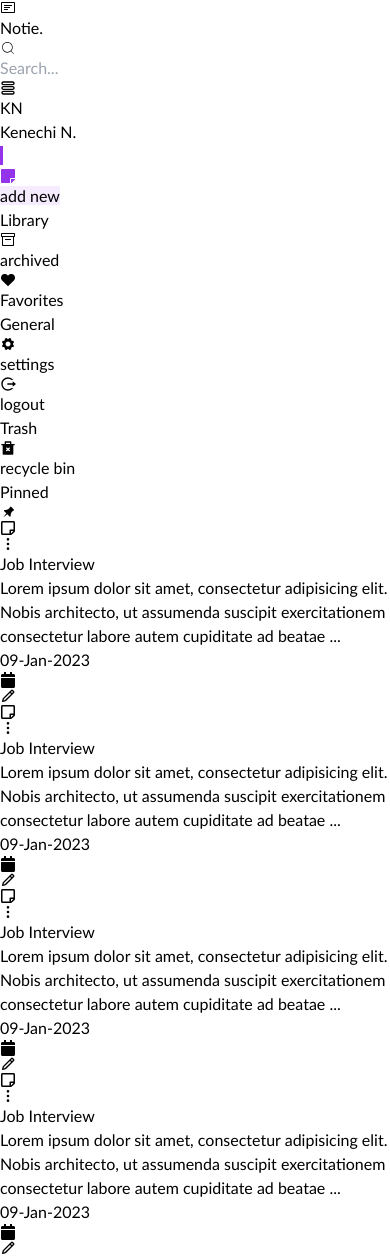
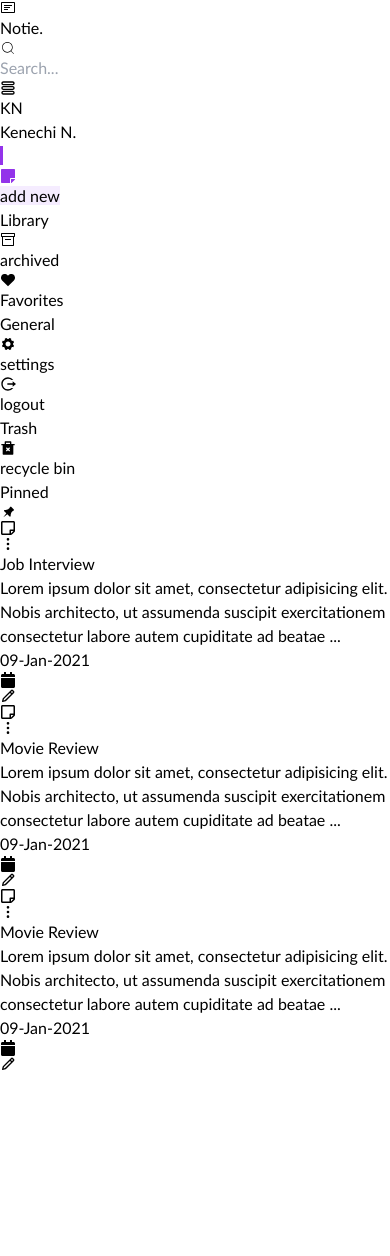
Before and after one commit to nsudekenechi/Notie, a React (Vite) app: page /dashboard in a window 390 px wide. After the commit the page ends 1072 px from the top, so only its background shows below. Built offline with nearby package versions, Linux system fonts and the light colour scheme.

Commit message:
Fixed Clickable function on Notes

```diff
--- a/src/components/Note.jsx
+++ b/src/components/Note.jsx
@@ -2,33 +2,52 @@ import { BiPencil } from "react-icons/bi";
 import { FaRegStickyNote, FaCalendar } from "react-icons/fa";
 import { HiOutlineDotsVertical } from "react-icons/hi";
 import PropTypes from "prop-types";
-export const Note = ({ title, subtitle, date, color }) => {
+import { useOption } from "../hooks/customStyle";
+import { motion } from "framer-motion";
+export const Note = ({ data, handleClick }) => {
   const count = 20;
+  const { show, toggleShow } = useOption();
+  const bg = "bg-" + data.color + "/20";
+  const circle = "bg-" + data.color;
+  const outline = "outline-" + data.color;
+
   return (
     <div
-      className={`col-span-1 text-white  p-5 rounded-br-[50px] rounded-2xl ${color[0]}`}
+      className={` col-span-1 text-white  p-5 rounded-br-[50px] rounded-2xl ${bg} ${
+        data.isClicked ? `outline outline-1 ${outline}` : ""
+      }`}
+      onClick={() => handleClick(data.id, "isClicked")}
     >
       <div className="flex justify-between items-center mb-3">
         <FaRegStickyNote className="text-3xl " />
-        <HiOutlineDotsVertical className="text-xl" />
+        <motion.div
+          onClick={toggleShow}
+          className={"rounded-full w-6 h-6 flex justify-center items-center "}
+          initial={{ backgroundColor: "rgba(0,0,0,0)" }}
+          animate={{
+            backgroundColor: !show ? "rgba(0,0,0,0)" : "rgba(0,0,0,.2)",
+          }}
+        >
+          <HiOutlineDotsVertical className="text-sm" />
+        </motion.div>
       </div>
-      <h1 className="text-xl font-bold ">{title}</h1>
+      <h1 className="text-xl font-bold ">{data.title}</h1>
       <p className="text-sm my-3">
         {/* Specifying Number of words to spit out i.e 20 words */}
-        {subtitle.split(" ").length < count
-          ? subtitle
-          : subtitle
+        {data.subtitle.split(" ").length < count
+          ? data.subtitle
+          : data.subtitle
               .split(" ")
               .map((item, index) => (index < count ? item : null))
               .join(" ") + "..."}
       </p>
       <div className="flex justify-between items-center">
         <p className="text-xs italic flex items-center gap-x-2">
-          {date}
+          {data.date}
           <FaCalendar />
         </p>
         <div
-          className={`w-8 h-8 ${color[1]} shadow-lg rounded-full flex justify-center items-center`}
+          className={`w-8 h-8 shadow-lg rounded-full flex justify-center items-center  ${circle}`}
         >
           <BiPencil />
         </div>
@@ -37,8 +56,6 @@ export const Note = ({ title, subtitle, date, color }) => {
   );
 };
 Note.propTypes = {
-  title: PropTypes.string,
-  subtitle: PropTypes.string,
-  date: PropTypes.string,
-  color: PropTypes.array,
+  data: PropTypes.object,
+  handleClick: PropTypes.func,
 };
--- a/src/hooks/FormValidation.js
+++ b/src/hooks/FormValidation.js
@@ -0,0 +1,16 @@
+import { useForm } from "react-hook-form"
+
+import { yupResolver } from "@hookform/resolvers/yup"
+export const useFormValidation = (schema) => {
+
+    const { register, handleSubmit, reset, formState: { errors } } = useForm({
+        resolver: yupResolver(schema)
+    });
+
+
+
+    const onSubmit = () => {
+        reset();
+    }
+    return { register, handleSubmit, onSubmit, errors }
+}
--- a/src/hooks/customStyle.js
+++ b/src/hooks/customStyle.js
@@ -1,7 +1,5 @@
 import { useState } from "react"
-import { useForm } from "react-hook-form"
 
-import { yupResolver } from "@hookform/resolvers/yup"
 
 // Custom Hook for switching dark/light mode
 export const useStyle = () => {
@@ -62,16 +60,35 @@ export const useAnimateSlide = () => {
     return { slide, onSlide, slideAnimation }
 }
 
-export const useFormValidation = (schema) => {
-
-    const { register, handleSubmit, reset, formState: { errors } } = useForm({
-        resolver: yupResolver(schema)
-    });
 
 
+export const useOption = () => {
+    const [show, setShow] = useState(false);
 
-    const onSubmit = () => {
-        reset();
+    const toggleShow = () => {
+        setShow(!show)
     }
-    return { register, handleSubmit, onSubmit, errors }
+    return { show, toggleShow }
 }
+
+export const useNote = (data) => {
+    // Spreading the items coming from the data, so we can add our own custom properties
+    const [notes, setNotes] = useState(
+        [...data].map((item) => ({ ...item, isClicked: false }))
+    );
+    const handleClick = (id, prop) => {
+        const newNotes = [...notes].map((item) => {
+
+            if (item.id === id) {
+                item[prop] = !item[prop];
+            } else {
+                item[prop] = false
+            }
+
+            return item;
+        });
+        setNotes(newNotes);
+    };
+
+    return { notes, handleClick }
+}
--- /dev/null
+++ b/src/hooks/data.js
@@ -0,0 +1,27 @@
+export const notesData = [
+    {
+        id: 1,
+        title: "Job Interview",
+        subtitle:
+            "Lorem ipsum dolor sit amet, consectetur adipisicing elit. Nobis architecto, ut assumenda suscipit exercitationem consectetur labore autem cupiditate ad beatae vitae omnis inventore ratione accusamus, similique iste odio doloribus! Recusandae?",
+        color: "red-500",
+        date: "09-Jan-2021"
+    },
+
+    {
+        id: 2,
+        title: "Movie Review",
+        subtitle:
+            "Lorem ipsum dolor sit amet, consectetur adipisicing elit. Nobis architecto, ut assumenda suscipit exercitationem consectetur labore autem cupiditate ad beatae vitae omnis inventore ratione accusamus, similique iste odio doloribus! Recusandae?",
+        color: "green-500",
+        date: "09-Jan-2021"
+    },
+    {
+        id: 3,
+        title: "Movie Review",
+        subtitle:
+            "Lorem ipsum dolor sit amet, consectetur adipisicing elit. Nobis architecto, ut assumenda suscipit exercitationem consectetur labore autem cupiditate ad beatae vitae omnis inventore ratione accusamus, similique iste odio doloribus! Recusandae?",
+        color: "red-500",
+        date: "09-Jan-2021"
+    },
+];
--- a/src/pages/Dashboard.jsx
+++ b/src/pages/Dashboard.jsx
@@ -6,14 +6,21 @@ import { RiLogoutCircleRLine, RiDeleteBin2Fill } from "react-icons/ri";
 import { IoIosSettings } from "react-icons/io";
 import { VscArchive, VscHeartFilled } from "react-icons/vsc";
 import { motion } from "framer-motion";
-import { useInput } from "../hooks/customStyle";
+import { useInput, useNote } from "../hooks/customStyle";
 import { DashboardNavLink } from "../components/DashboardNavLink";
 import { Note } from "../components/Note";
+import { notesData } from "../hooks/data";
 export const Dashboard = () => {
-  const { focus, onBlur, onFocus } = useInput();
+  const { onBlur, onFocus } = useInput();
+  const { notes, handleClick } = useNote(notesData);
+  const selected = notes.some((item) => item.isClicked);
+  const readConStyle = {
+    translateX: selected ? 0 : "100vw",
+    borderRadius: selected ? "40px" : "0px",
+  };
   return (
     <div className=" ">
-      <header className="h-[10vh] grid grid-cols-6 content-center py-5 bg-white px-10 ">
+      <header className="h-[10vh] sticky shadow-sm z-10 top-0 grid grid-cols-6 content-center py-5 bg-white px-10 ">
         <div className="col-span-1 flex">
           <Logo />
         </div>
@@ -93,42 +100,23 @@ export const Dashboard = () => {
             <TiPin className="text-purple-600 relative -top-1" />
           </div>
 
-          <div className="grid grid-cols-1 md:grid-cols-2 lg:grid-cols-4 gap-5 md:px-10">
-            <Note
-              title={"Job Interview "}
-              subtitle={
-                "Lorem ipsum dolor sit amet, consectetur adipisicing elit. Nobis architecto, ut assumenda suscipit exercitationem consectetur labore autem cupiditate ad beatae vitae omnis inventore ratione accusamus, similique iste odio doloribus! Recusandae?"
-              }
-              date={"09-Jan-2023"}
-              color={["bg-red-500/20", "bg-red-500"]}
-            />
-
-            <Note
-              title={"Job Interview "}
-              subtitle={
-                "Lorem ipsum dolor sit amet, consectetur adipisicing elit. Nobis architecto, ut assumenda suscipit exercitationem consectetur labore autem cupiditate ad beatae vitae omnis inventore ratione accusamus, similique iste odio doloribus! Recusandae?"
-              }
-              date={"09-Jan-2023"}
-              color={["bg-green-500/20", "bg-green-500"]}
-            />
-
-            <Note
-              title={"Job Interview "}
-              subtitle={
-                "Lorem ipsum dolor sit amet, consectetur adipisicing elit. Nobis architecto, ut assumenda suscipit exercitationem consectetur labore autem cupiditate ad beatae vitae omnis inventore ratione accusamus, similique iste odio doloribus! Recusandae?"
-              }
-              date={"09-Jan-2023"}
-              color={["bg-yellow-500/20", "bg-yellow-500"]}
-            />
-
-            <Note
-              title={"Job Interview "}
-              subtitle={
-                "Lorem ipsum dolor sit amet, consectetur adipisicing elit. Nobis architecto, ut assumenda suscipit exercitationem consectetur labore autem cupiditate ad beatae vitae omnis inventore ratione accusamus, similique iste odio doloribus! Recusandae?"
-              }
-              date={"09-Jan-2023"}
-              color={["bg-pink-500/20", "bg-pink-500"]}
-            />
+          <div className="grid grid-cols-1 md:grid-cols-2 lg:grid-cols-4 gap-5 md:px-10 py-10 overflow-x-hidden">
+            {notes.map((item, index) => (
+              <>
+                {index == 2 && selected ? (
+                  <motion.div
+                    initial={{ translateX: "100vw" }}
+                    animate={readConStyle}
+                    className="col-span-0 bg-white"
+                  >
+                    a
+                  </motion.div>
+                ) : (
+                  ""
+                )}
+                <Note key={index} data={item} handleClick={handleClick} />
+              </>
+            ))}
           </div>
         </section>
       </main>
--- a/src/pages/Login.jsx
+++ b/src/pages/Login.jsx
@@ -4,7 +4,7 @@ import { Logo } from "../components/Logo";
 import { HiOutlineUser, HiMail, HiLockClosed } from "react-icons/hi";
 import { FcGoogle } from "react-icons/fc";
 import { BsFacebook } from "react-icons/bs";
-import { useFormValidation } from "../hooks/customStyle";
+import { useFormValidation } from "../hooks/FormValidation";
 import * as yup from "yup";
 import { RightPanelSlider } from "../components/RightPanelSlider";
 export const Login = () => {
--- a/src/pages/Signup.jsx
+++ b/src/pages/Signup.jsx
@@ -5,7 +5,7 @@ import { HiOutlineUser, HiMail, HiLockClosed, HiUser } from "react-icons/hi";
 import * as yup from "yup";
 import { RightPanelSlider } from "../components/RightPanelSlider";
 
-import { useFormValidation } from "../hooks/customStyle";
+import { useFormValidation } from "../hooks/FormValidation";
 export const Signup = () => {
   const schema = yup.object().shape({
     Email: yup
```
